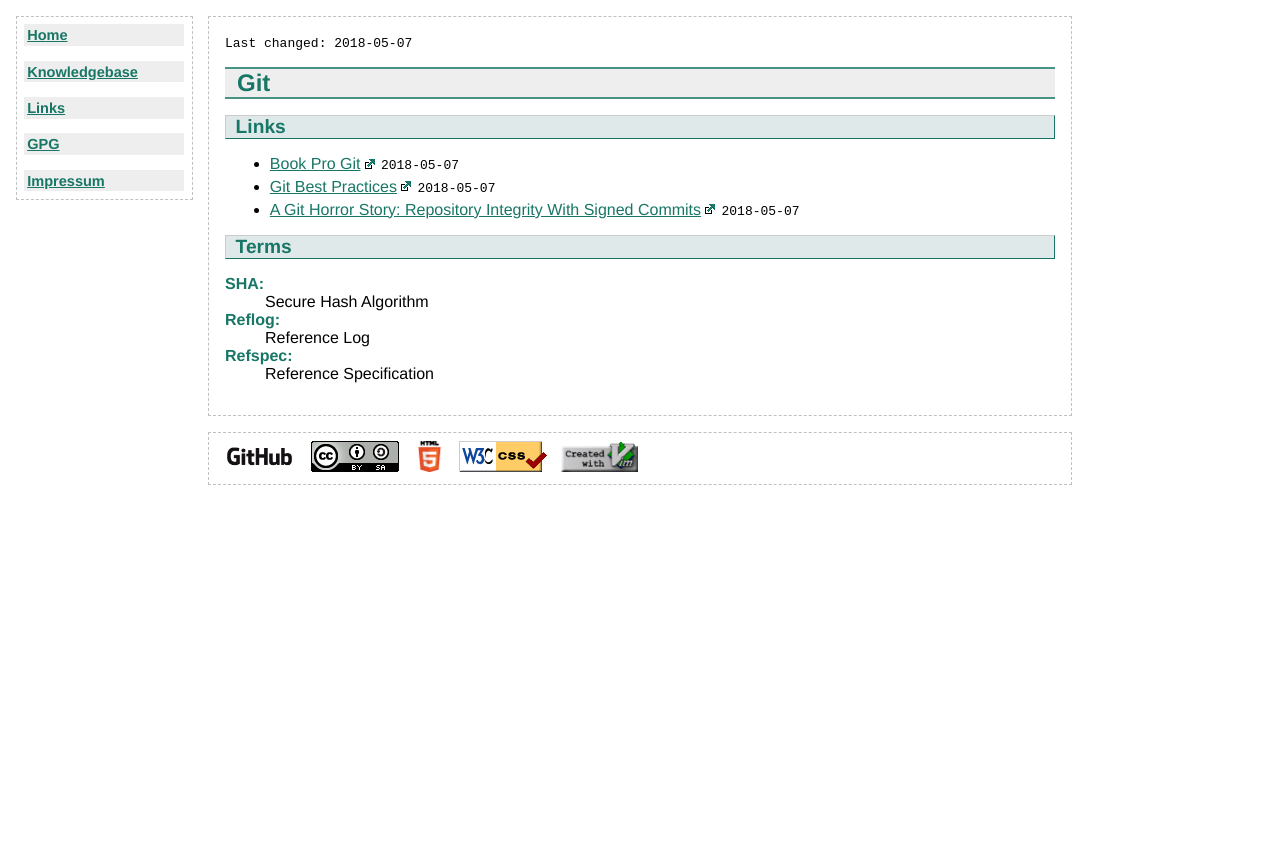
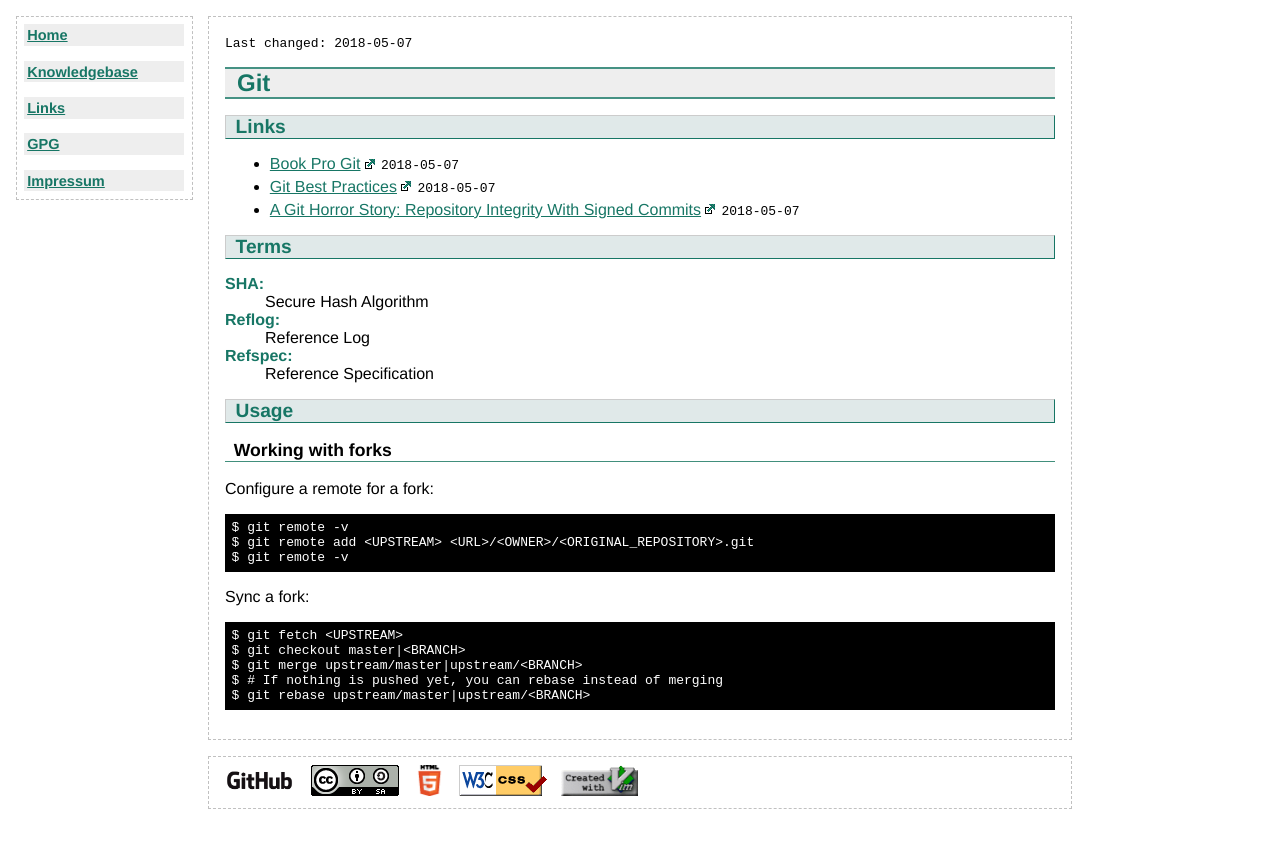
Before and after one commit to flyinggreenfrog/flyinggreenfrog.github.io, a Jekyll site: the page built from knowledgebase/git.md, in a window 1280 px wide. Shown: the top 848 px of the page. Built offline with Jekyll 4.4.1, drawn with Linux system fonts in a browser that asks for light colours.

Commit message:
Added section about forks.

````diff
--- a/knowledgebase/git.md
+++ b/knowledgebase/git.md
@@ -20,3 +20,25 @@ Reflog
 
 Refspec
 : Reference Specification
+
+## Usage
+
+### Working with forks
+
+Configure a remote for a fork:
+
+``` sh
+$ git remote -v
+$ git remote add <UPSTREAM> <URL>/<OWNER>/<ORIGINAL_REPOSITORY>.git
+$ git remote -v
+```
+
+Sync a fork:
+
+``` sh
+$ git fetch <UPSTREAM>
+$ git checkout master|<BRANCH>
+$ git merge upstream/master|upstream/<BRANCH>
+$ # If nothing is pushed yet, you can rebase instead of merging
+$ git rebase upstream/master|upstream/<BRANCH>
+```
````
